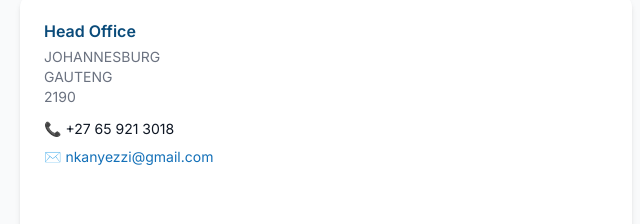
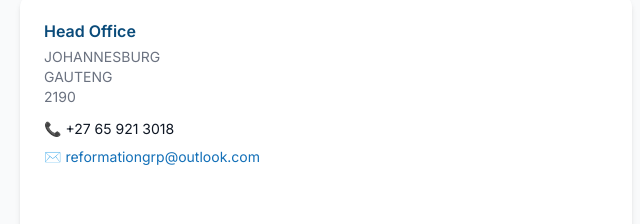
Before and after one commit to tiarkayg-hash/Eformation-Group, a plain HTML site: page index.html in a window 1280 px wide. Shown: the part 2793-3017 px from the top of the page, 632-1272 px from the left. Drawn offline with nearby package versions, Linux system fonts and the light colour scheme.

Commit message:
Update index.html

```diff
--- a/index.html
+++ b/index.html
@@ -414,7 +414,7 @@
                     </div>
                     <div class="mt-3 flex flex-col gap-2 text-sm">
                         <div>📞 +27 65 921 3018</div>
-                        <div>✉️ <a class="text-[var(--blue-700)] no-underline hover:underline transition duration-200" href="mailto:nkanyezzi@gmail.com">nkanyezzi@gmail.com</a></div>
+                        <div>✉️ <a class="text-[var(--blue-700)] no-underline hover:underline transition duration-200" href="mailto:reformationgrp@outlook.com">reformationgrp@outlook.com</a></div>
                     </div>
                 </aside>
             </div>
```
